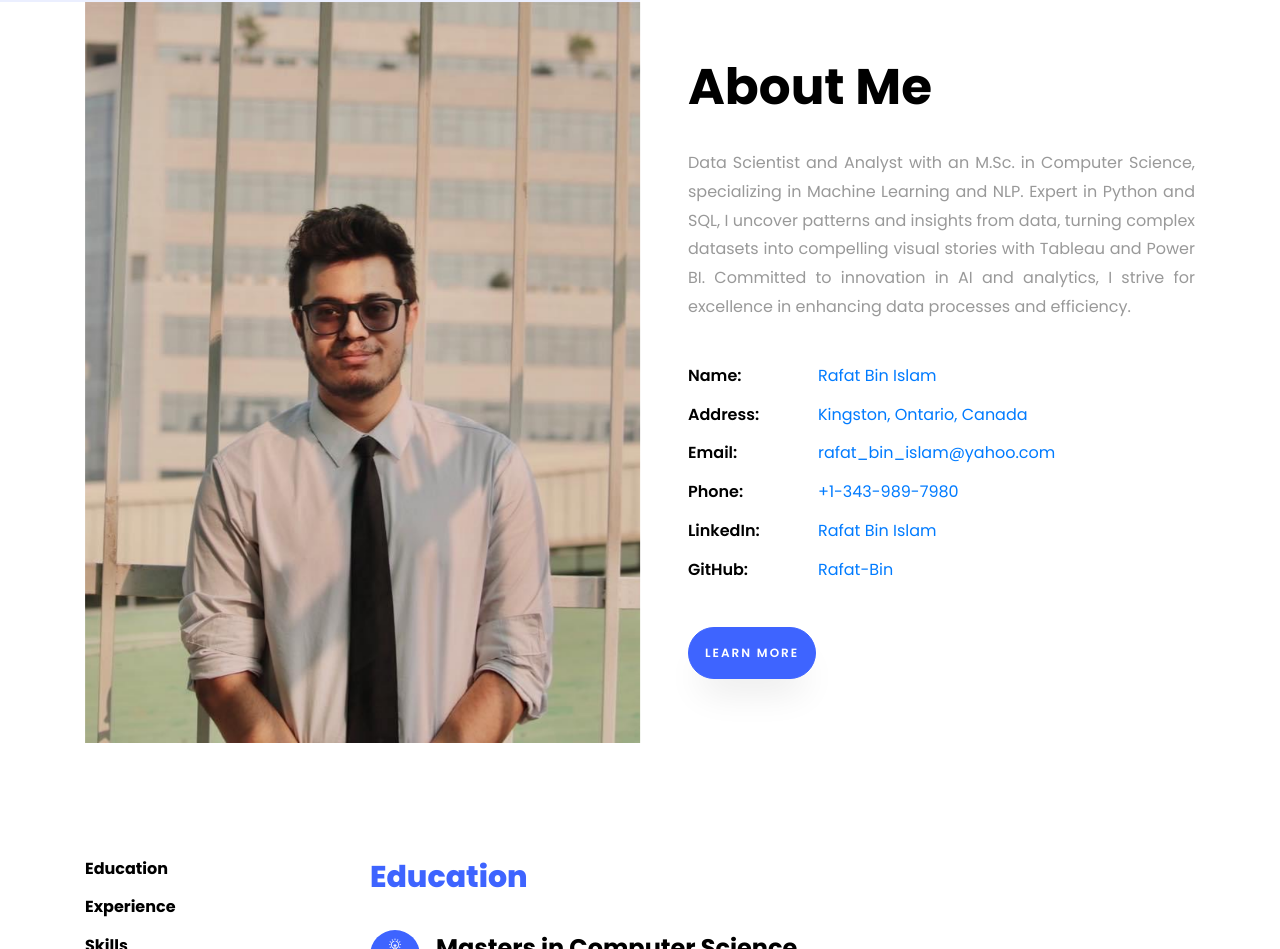
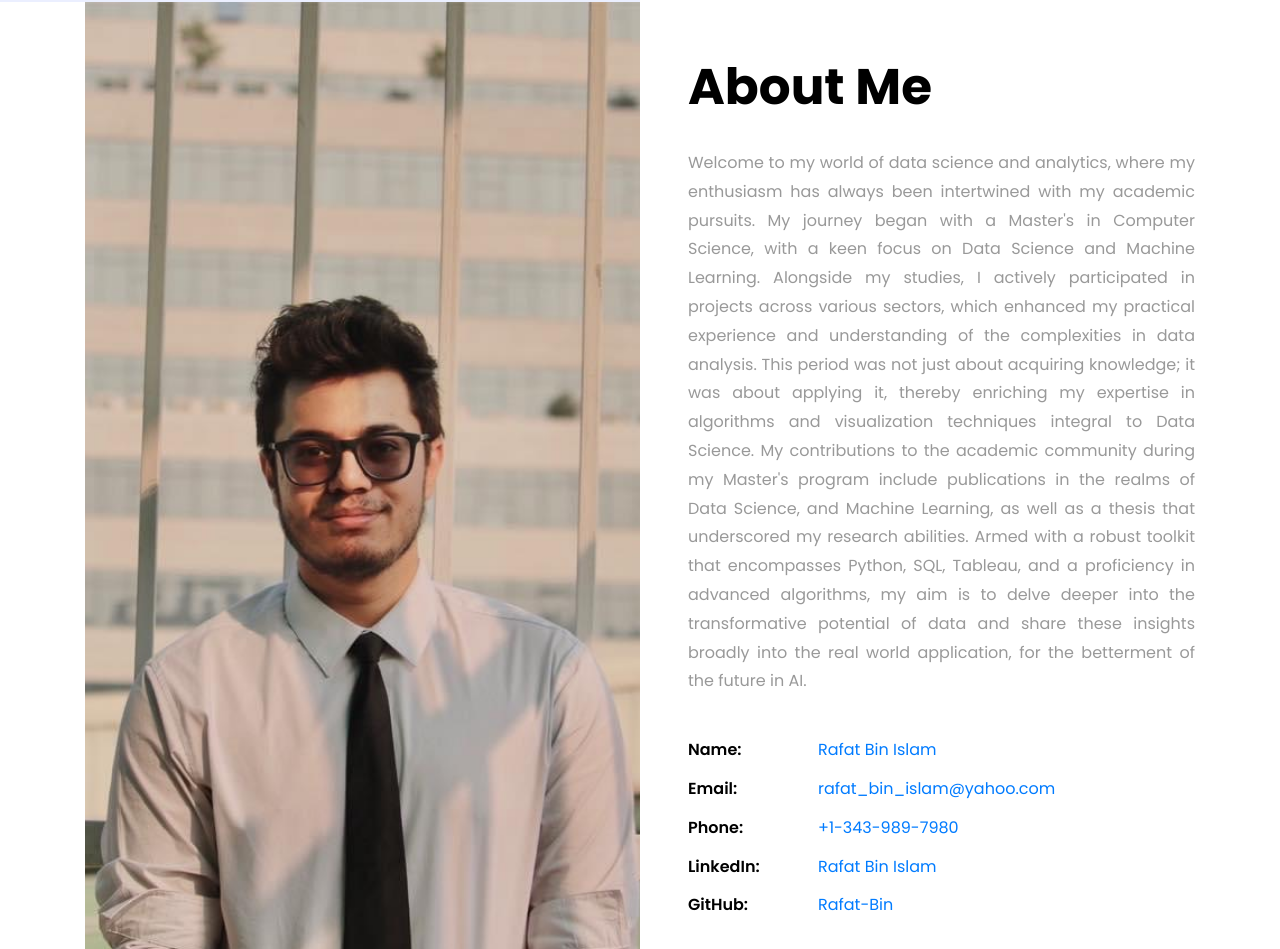
Before and after one commit to Rafat-Bin/portfolio, a plain HTML site: page index.html in a window 1280 px wide. Shown: the part 798-1747 px from the top of the page. Drawn offline with Linux system fonts and the light colour scheme; files whose address does not match are found by name.

Commit message:
Add files via upload

```diff
--- a/index.html
+++ b/index.html
@@ -87,15 +87,17 @@
 	    				</div>
     				</div>
     			</div>
+
+
     			<div class="col-md-6 col-lg-6 pl-md-5 py-5">
     				<div class="row justify-content-start pb-3">
 		          <div class="col-md-12 heading-section ftco-animate">
 		          	<h1 class="big">About</h1>
 		            <h2 class="mb-4">About Me</h2>
-		            <p class="justified-text">Data Scientist and Analyst with an M.Sc. in Computer Science, specializing in Machine Learning and NLP. Expert in Python and SQL, I uncover patterns and insights from data, turning complex datasets into compelling visual stories with Tableau and Power BI. Committed to innovation in AI and analytics, I strive for excellence in enhancing data processes and efficiency.</p>
+		            <p class="justified-text">Welcome to my world of data science and analytics, where my enthusiasm has always been intertwined with my academic pursuits. My journey began with a Master's in Computer Science, with a keen focus on Data Science and Machine Learning. Alongside my studies, I actively participated in projects across various sectors, which enhanced my practical experience and understanding of the complexities in data analysis. This period was not just about acquiring knowledge; it was about applying it, thereby enriching my expertise in algorithms and visualization techniques integral to Data Science. My contributions to the academic community during my Master's program include publications in the realms of Data Science, and Machine Learning, as well as a thesis that underscored my research abilities. Armed with a robust toolkit that encompasses Python, SQL, Tableau, and a proficiency in advanced algorithms, my aim is to delve deeper into the transformative potential of data and share these insights broadly into the real world application, for the betterment of the future in AI.</p>
 					<ul class="about-info mt-4 px-md-0 px-2">
 						<li class="d-flex"><span class="info-title">Name:</span> <span class="info-content">Rafat Bin Islam</span></li>
-						<li class="d-flex"><span class="info-title">Address:</span> <span class="info-content">Kingston, Ontario, Canada</span></li>
+
 						<li class="d-flex"><span class="info-title">Email:</span> <span class="info-content"><a href="mailto:rafat_bin_islam@yahoo.com">rafat_bin_islam@yahoo.com</a></span></li>
 						<li class="d-flex"><span class="info-title">Phone:</span> <span class="info-content">+1-343-989-7980</span></li>
 						<li class="d-flex"><span class="info-title">LinkedIn:</span> <span class="info-content"><a href="https://www.linkedin.com/in/rafatbinislam/" target="_blank">Rafat Bin Islam</a></span></li>
```
